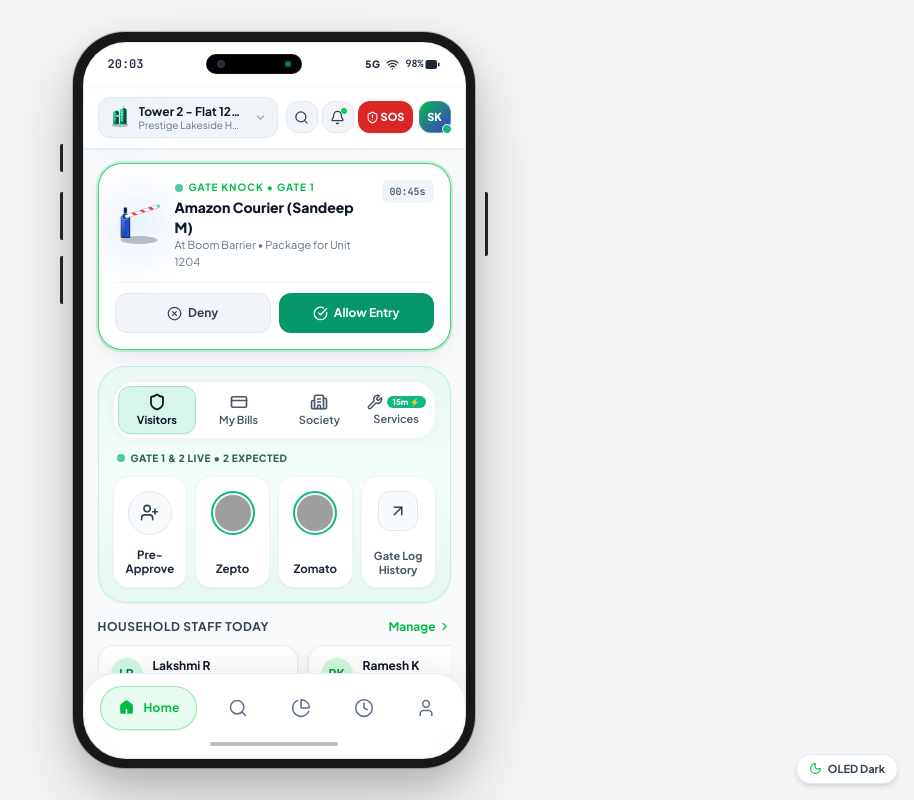
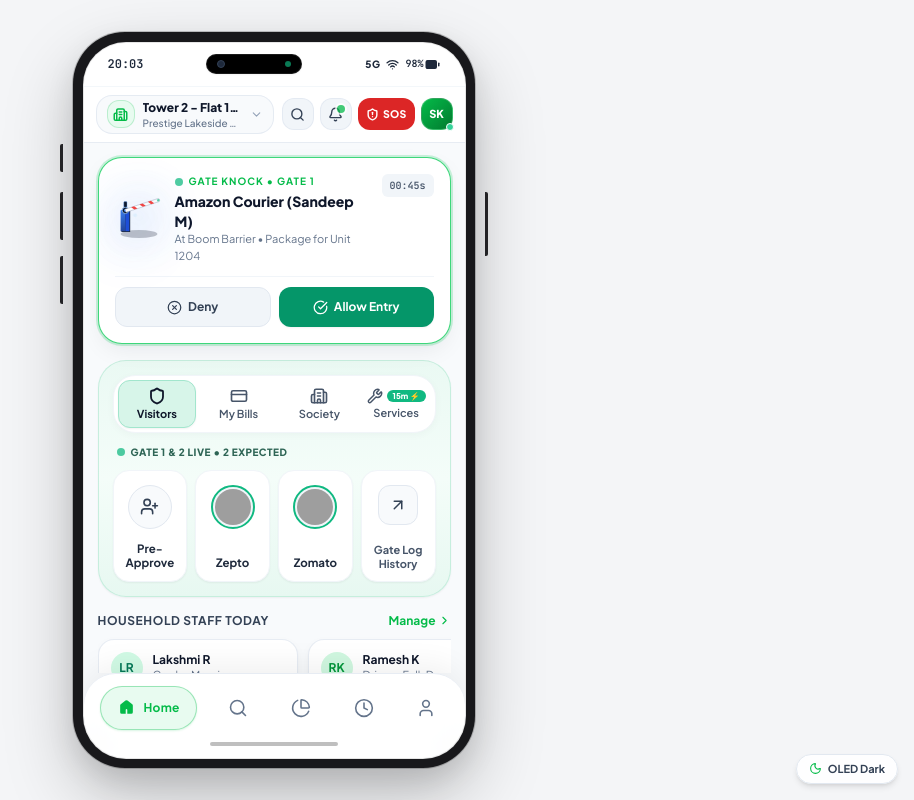
Before and after one commit to Suriyarishi/Demo-SocietyManagementApp, a React (Vite) app: page / in a window 1280 px wide. Shown: the whole page, without its empty margins (366-1280 px from the left). Built offline with nearby package versions, Linux system fonts and the light colour scheme; grey boxes are pictures that could not be loaded.

Commit message:
refactor(home): optimize top app bar header to eliminate truncation, harmonize action cluster, and apply #04BB49 brand palette

```diff
--- a/screens/module02-home/HomeScreen.tsx
+++ b/screens/module02-home/HomeScreen.tsx
@@ -115,68 +115,74 @@ export const HomeScreen: React.FC<HomeScreenProps> = ({
     <div className="w-full min-h-full flex flex-col justify-between text-left animate-in fade-in duration-300 relative">
       {/* ========================================================
           1. TOP APP BAR & RESIDENT CONCIERGE HEADER
+          Clean, ergonomic, and untruncated header layout
           ======================================================== */}
-      <div className="px-3.5 py-2.5 bg-white dark:bg-obsidian-900 border-b border-slate-200/80 dark:border-obsidian-800 shadow-sm sticky top-0 z-20">
+      <div className="px-3 py-2 bg-white/95 dark:bg-obsidian-900/95 backdrop-blur-md border-b border-slate-200/80 dark:border-white/10 shadow-xs sticky top-0 z-20">
         <div className="flex items-center justify-between gap-2 w-full">
-          {/* Flat Switcher Pill (Auto-truncates cleanly) */}
+          {/* Flat Switcher Pill (Optimized for full legibility without truncation) */}
           <button
             type="button"
             onClick={onOpenFlatSwitcher}
-            className="flex items-center gap-2 px-2.5 py-1.5 rounded-xl bg-slate-100 dark:bg-obsidian-800 hover:bg-slate-200 dark:hover:bg-obsidian-750 transition-colors border border-slate-200 dark:border-obsidian-700 text-left flex-1 min-w-0 press-scale"
+            className="flex items-center gap-2 px-2.5 py-1 rounded-2xl bg-slate-50 hover:bg-slate-100 dark:bg-obsidian-850 dark:hover:bg-obsidian-800 transition-all border border-slate-200/80 dark:border-white/10 text-left flex-1 min-w-0 press-scale shadow-2xs group"
+            title="Switch Residence Unit"
           >
-            <TowerResidence3D size={22} glow={false} className="shrink-0" />
-            <div className="min-w-0 flex-1 truncate">
-              <span className="text-xs font-bold text-slate-900 dark:text-white block leading-tight truncate">
+            <div className="w-7 h-7 rounded-xl bg-[#E8FBF0] dark:bg-[#0A2E18] text-[#04BB49] dark:text-[#0ECD5A] flex items-center justify-center shrink-0 border border-[#04BB49]/20 group-hover:scale-105 transition-transform">
+              <Building2 size={15} strokeWidth={2.4} />
+            </div>
+            <div className="min-w-0 flex-1">
+              <span className="text-xs font-extrabold text-slate-900 dark:text-white block leading-tight truncate">
                 {activeFlat.unit}
               </span>
-              <span className="text-[10px] text-slate-500 dark:text-slate-400 block truncate leading-tight">
+              <span className="text-[10px] font-medium text-slate-500 dark:text-slate-400 block truncate leading-tight mt-0.5">
                 {activeFlat.societyName}
               </span>
             </div>
-            <ChevronDown size={13} className="text-slate-400 shrink-0 ml-0.5" />
+            <ChevronDown size={13} className="text-slate-400 group-hover:text-slate-600 dark:group-hover:text-slate-200 shrink-0 ml-0.5 transition-colors" />
           </button>
 
           {/* Quick Header Actions (Search, Alerts, SOS, Profile Settings) */}
-          <div className="flex items-center gap-1 shrink-0">
+          <div className="flex items-center gap-1.5 shrink-0">
+            {/* Search Quick Action */}
             <button
               type="button"
               onClick={onOpenSearch}
-              className="w-8 h-8 rounded-xl bg-slate-100 hover:bg-slate-200 dark:bg-obsidian-800 dark:hover:bg-obsidian-750 flex items-center justify-center text-slate-700 dark:text-slate-200 transition-colors border border-slate-200 dark:border-obsidian-700 press-scale"
-              title="Search"
+              className="w-8 h-8 rounded-xl bg-slate-100 hover:bg-slate-200 dark:bg-obsidian-850 dark:hover:bg-obsidian-800 flex items-center justify-center text-slate-700 dark:text-slate-200 transition-colors border border-slate-200/80 dark:border-white/10 press-scale shrink-0"
+              title="Search community, bills, & services"
             >
-              <Search size={15} />
+              <Search size={15} strokeWidth={2.2} />
             </button>
 
+            {/* Notification Alerts */}
             <button
               type="button"
               onClick={() => showToast('Notifications: All perimeter gate alerts synced')}
-              className="relative w-8 h-8 rounded-xl bg-slate-100 hover:bg-slate-200 dark:bg-obsidian-800 dark:hover:bg-obsidian-750 flex items-center justify-center text-slate-700 dark:text-slate-200 transition-colors border border-slate-200 dark:border-obsidian-700 press-scale"
-              title="Alerts"
+              className="relative w-8 h-8 rounded-xl bg-slate-100 hover:bg-slate-200 dark:bg-obsidian-850 dark:hover:bg-obsidian-800 flex items-center justify-center text-slate-700 dark:text-slate-200 transition-colors border border-slate-200/80 dark:border-white/10 press-scale shrink-0"
+              title="Gate & Society Alerts"
             >
-              <Bell size={15} />
-              <span className="absolute top-1.5 right-1.5 w-1.5 h-1.5 rounded-full bg-cobalt-500" />
+              <Bell size={15} strokeWidth={2.2} />
+              <span className="absolute top-1.5 right-1.5 w-2 h-2 rounded-full bg-[#04BB49] ring-2 ring-white dark:ring-obsidian-900 animate-pulse" />
             </button>
 
-            {/* Emergency SOS Quick Button */}
+            {/* Emergency SOS Quick Trigger */}
             <button
               type="button"
               onClick={onTriggerSOS}
-              className="h-8 px-2 rounded-xl bg-crimson-600 hover:bg-crimson-700 active:bg-crimson-800 text-white flex items-center gap-0.5 text-[11px] font-extrabold shadow-sm transition-transform press-scale shrink-0"
-              title="Emergency SOS"
+              className="h-8 px-2 rounded-xl bg-crimson-600 hover:bg-crimson-700 active:bg-crimson-800 text-white flex items-center gap-1 text-[10.5px] font-black tracking-wide shadow-xs transition-transform press-scale shrink-0"
+              title="Emergency SOS Alarm"
             >
-              <ShieldAlert size={13} />
+              <ShieldAlert size={13} strokeWidth={2.6} />
               <span>SOS</span>
             </button>
 
-            {/* Top Right Profile & Settings Button */}
+            {/* Resident Profile Avatar */}
             <button
               type="button"
               onClick={onOpenProfileSettings}
-              className="relative w-8 h-8 rounded-xl bg-gradient-to-br from-cobalt-600 to-indigo-700 text-white font-extrabold text-[11px] flex items-center justify-center shadow-sm border border-white/20 press-scale shrink-0 ml-0.5"
-              title="Resident Profile & Settings"
+              className="relative w-8 h-8 rounded-xl bg-gradient-to-br from-[#04BB49] to-[#027A2F] text-white font-black text-[11px] flex items-center justify-center shadow-xs border border-white/20 press-scale shrink-0"
+              title="Resident Profile & Governance"
             >
               <span>SK</span>
-              <span className="absolute -bottom-0.5 -right-0.5 w-2.5 h-2.5 rounded-full bg-emerald-500 border border-white dark:border-slate-900" />
+              <span className="absolute -bottom-0.5 -right-0.5 w-2 h-2 rounded-full bg-emerald-400 border border-white dark:border-obsidian-900" />
             </button>
           </div>
         </div>
```
